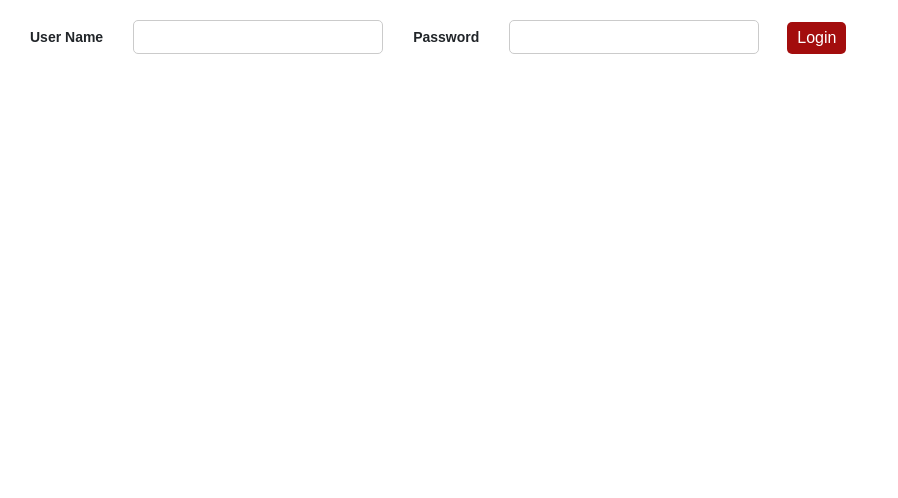
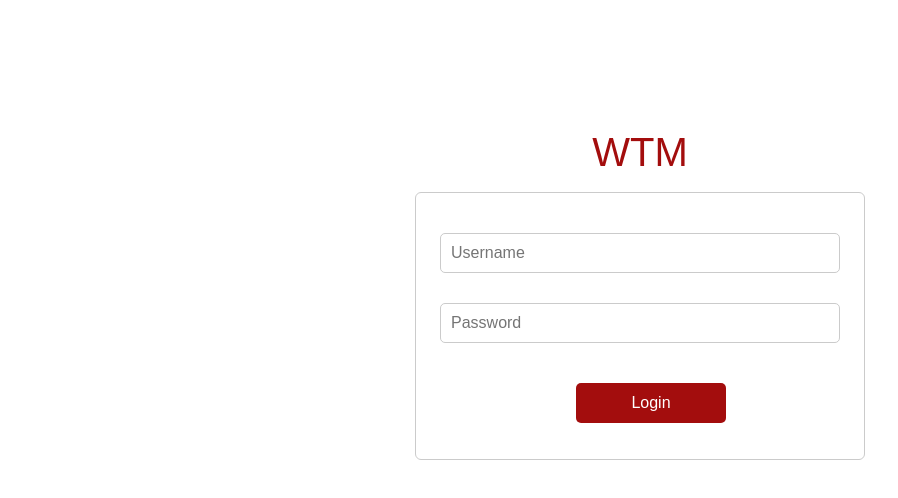
Before and after one commit to ahsan-soryadi/codespaces-react, a React (Create React App) app: page /login in a window 1280 px wide. Shown: the top 498 px of the page, without its empty margins (0-898 px from the left). Built offline with nearby package versions, Linux system fonts and the light colour scheme.

Commit message:
Changes to be committed: 	modified:   src/App.css 	modified:   src/App.js 	new file:   src/PrivateRoute.js 	modified:   src/login.js

```diff
--- a/src/App.css
+++ b/src/App.css
@@ -1,6 +1,42 @@
 body {
   font-family: Arial, Helvetica, sans-serif;
   height: 100%;
+}
+
+.logo {
+  text-align: center;
+  margin-top: 8em;
+  color: #a30d0d;
+}
+
+.message {
+  color:#a30d0d;
+  text-align: center;
+}
+
+.form-control.login {
+  background-color: #fff;
+  margin: 1em auto;
+  max-width: 450px;
+  /* min-width: 250px; */
+  border: 1px solid #cbcbcb;
+
+}
+.form-control.login label {
+  display: inline;
+}
+.form-control.login input {
+  height: 40px;
+  width: 400px;
+  /* min-width: 100px; */
+  display: block;
+  margin: 30px auto;
+}
+
+.form-control.login button {
+  margin-left: 150px;
+  width: 150px;
+  height: 40px;
 }
 
 .header {
--- a/src/App.js
+++ b/src/App.js
@@ -14,6 +14,7 @@ import AssetrequestList from './menu/Usage/AssetRequestList';
 import ChangeOfUseList from './menu/Usage/ChangeOfUseList';
 import ListSO from './menu/StockOpname/ListSO';
 import Login from './login';
+import PrivateRoute from './PrivateRoute';
 
 function App() {
   return (
@@ -21,21 +22,26 @@ function App() {
       {/* <Login/> */}
       {/* <Navigation/> */}
     <Routes>
-          <Route exact path="/" element={<Home/>}/>
-          <Route index element={<Login/>}/>
-          <Route exact path="/login" element={<Login/>}/>
-          <Route exact path="createStockPO" element={<CreateStockPO/>}/>
-          <Route exact path="createStockIF" element={<CreateStockIF/>}/>
-          <Route exact path="productList" element={<ProductList/>}/>
-          <Route exact path="productCategoryList" element={<ProductCategoryList/>}/>
-          <Route exact path="productBrandList" element={<ProductBrandList/>}/>
-          <Route exact path="editItemAllocation" element={<EditItemAllocation/>}/>
-          <Route exact path="assetRequestList" element={<AssetrequestList/>}/>
-          <Route exact path="changeOfUseList" element={<ChangeOfUseList/>}/>
-          <Route exact path="listSO" element={<ListSO/>}/>
-          <Route exact path="werehouseDelivery" element={<WerehouseDelivery/>}/>
-          <Route exact path="werehouseReceptionList" element={<WerehouseReceptionList/>}/>
-          <Route exact path="bappbTagList" element={<BappbTagList/>}/>
+          <Route exact path="/" element={
+            <PrivateRoute>
+              <Home/>
+            </PrivateRoute>
+          }/>
+          {/* <Route index element={<Login/>}/> */}
+          <Route exact path="login" element={<Login/>}/>
+          <Route exact path="home" element={<PrivateRoute><Home/></PrivateRoute>}/>
+          <Route exact path="createStockPO" element={<PrivateRoute><CreateStockPO/></PrivateRoute>}/>
+          <Route exact path="createStockIF" element={<PrivateRoute><CreateStockIF/></PrivateRoute>}/>
+          <Route exact path="productList" element={<PrivateRoute><ProductList/></PrivateRoute>}/>
+          <Route exact path="productCategoryList" element={<PrivateRoute><ProductCategoryList/></PrivateRoute>}/>
+          <Route exact path="productBrandList" element={<PrivateRoute><ProductBrandList/></PrivateRoute>}/>
+          <Route exact path="editItemAllocation" element={<PrivateRoute><EditItemAllocation/></PrivateRoute>}/>
+          <Route exact path="assetRequestList" element={<PrivateRoute><AssetrequestList/></PrivateRoute>}/>
+          <Route exact path="changeOfUseList" element={<PrivateRoute><ChangeOfUseList/></PrivateRoute>}/>
+          <Route exact path="listSO" element={<PrivateRoute><ListSO/></PrivateRoute>}/>
+          <Route exact path="werehouseDelivery" element={<PrivateRoute><WerehouseDelivery/></PrivateRoute>}/>
+          <Route exact path="werehouseReceptionList" element={<PrivateRoute><WerehouseReceptionList/></PrivateRoute>}/>
+          <Route exact path="bappbTagList" element={<PrivateRoute><BappbTagList/></PrivateRoute>}/>
     </Routes>
     </div>
   );
--- /dev/null
+++ b/src/PrivateRoute.js
@@ -0,0 +1,9 @@
+import { Navigate } from "react-router-dom";
+
+const PrivateRoute = ({children}) => {
+    const isLogin = false;
+    // const navigate = useNavigate();
+    return isLogin ? children : <Navigate to={'/login'}/>
+}
+
+export default PrivateRoute;
--- a/src/login.js
+++ b/src/login.js
@@ -4,6 +4,7 @@ import { useNavigate} from "react-router-dom"
 const Login = () => {
     const [userName, setUserName] = useState('');
     const [password, setPassword] = useState('');
+    const [message, setMessage] = useState('');
     const navigate = useNavigate();
 
     const handleLogin = async (e) => {
@@ -17,24 +18,36 @@ const Login = () => {
         .then(data => {
             console.log(data)
             if(data.ok){
-                navigate('/')
+                navigate('/login')
             }
-
+            setMessage('Login error: ' + data.error)
         })
-        .catch(error => console.log(error))
+        .catch(error => {
+            setMessage('Login error: code 500')
+            console.log(error)
+        })
 
     }
 
     return (
-        <div className="form-control">
+        <div className="login">
+            <div className="logo">
+                <h1>WTM</h1>
+            </div>
+            <div className="form-control login">
             <form onSubmit={handleLogin}>
-                <label htmlFor="userName">User Name</label>
-                <input type="text" id="userName" value={userName} onChange={(e) => setUserName(e.target.value)}/>
-                <label htmlFor="password">Password</label>
-                <input type="password" id="password" value={password} onChange={(e) => setPassword(e.target.value)}/>
+                {/* <label htmlFor="userName">User Name</label> */}
+                <input type="text" id="userName" value={userName} onChange={(e) => setUserName(e.target.value)} placeholder="Username"/>
+                {/* <label htmlFor="password">Password</label> */}
+                <input type="password" id="password" value={password} onChange={(e) => setPassword(e.target.value)} placeholder="Password"/>
                 <button type="submit" className="btn btn-primary">Login</button>
             </form>
+            <div className="message">
+                <p>{message}</p>
+            </div>
         </div>
+        </div>
+
     )
 }
 export default Login;
```
